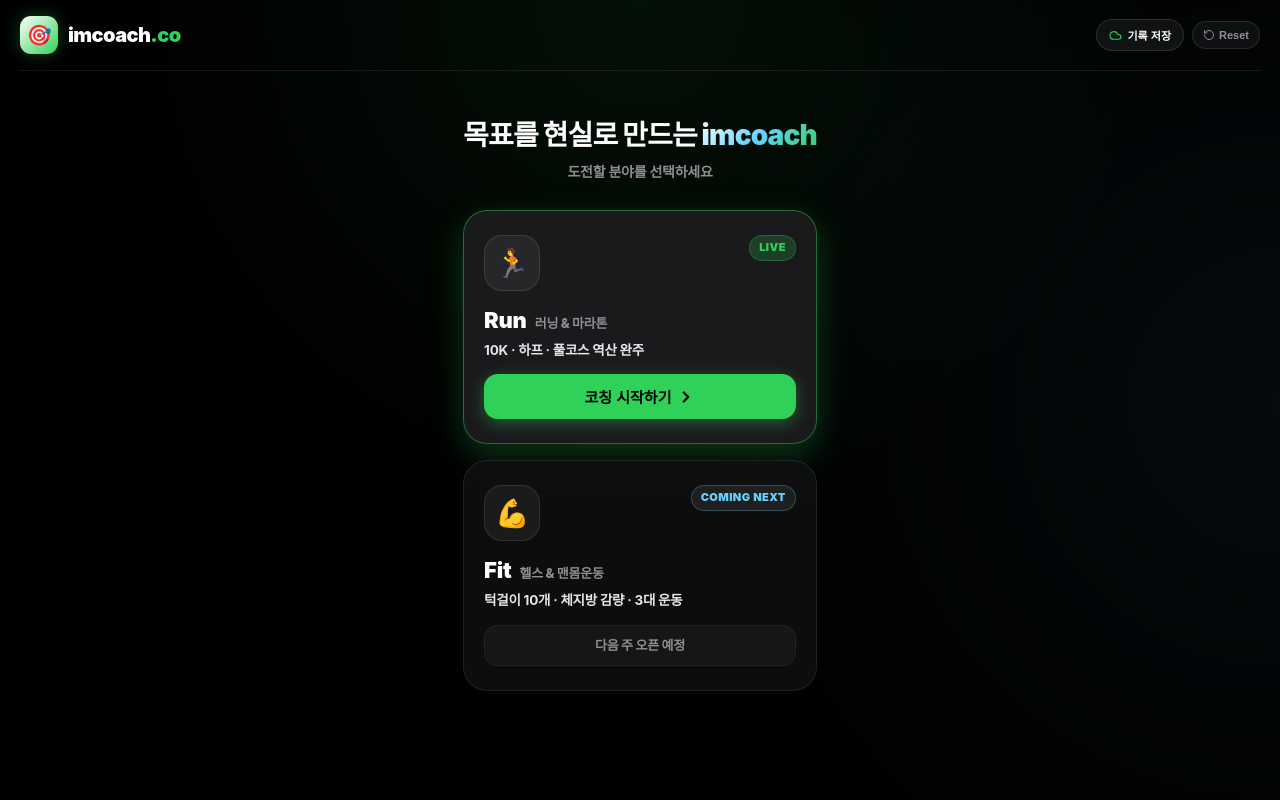
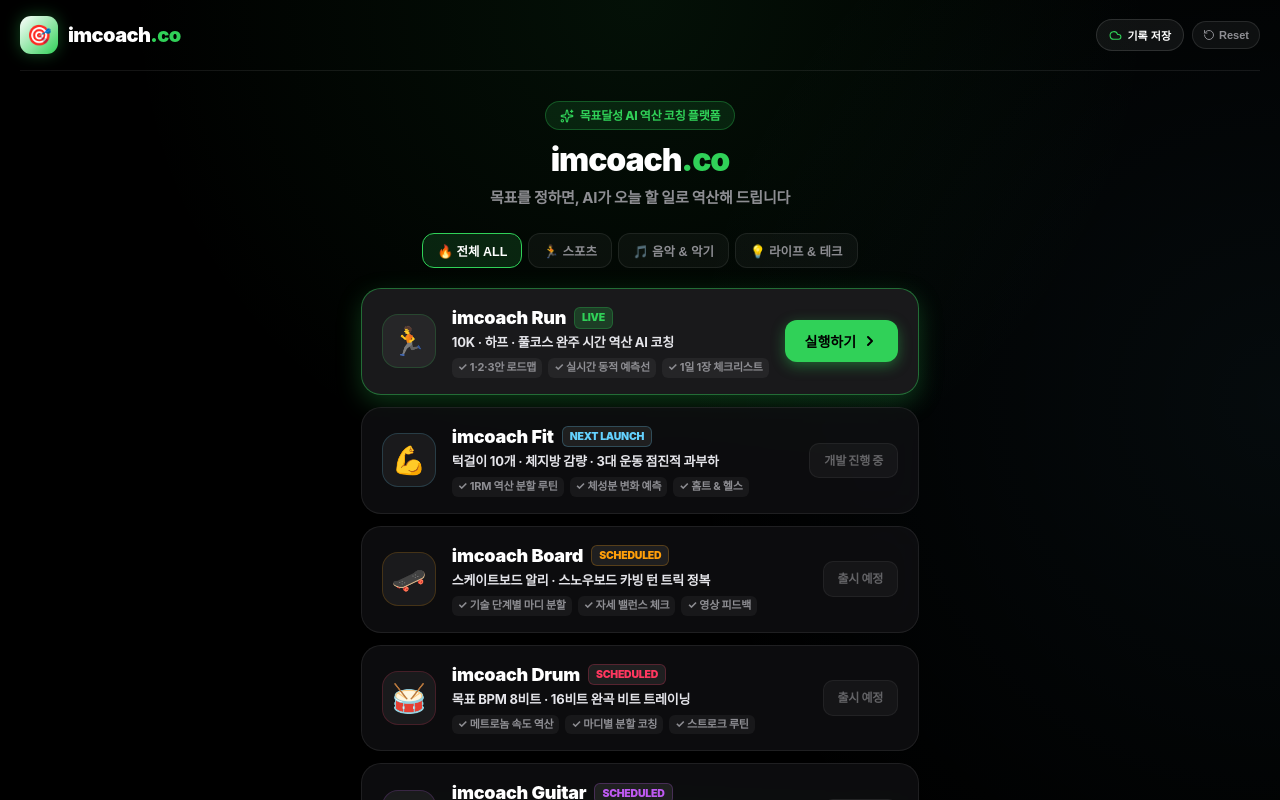
Before and after one commit to i515-glitch/imcoach.run, a React (Vite) app: page / in a window 1280 px wide. Both pictures are taken after a click on the button "🏠 허브". Shown: the top 800 px of the page. Built offline with nearby package versions, Linux system fonts and the light colour scheme; no server answers; a web font is replaced by a local one.

Commit message:
design: apply Product Hunt & Acquire.com marketplace directory layout to imcoach.co

```diff
--- a/src/components/HubHome.jsx
+++ b/src/components/HubHome.jsx
@@ -1,161 +1,339 @@
-import React from 'react';
-import { ChevronRight, Plus } from 'lucide-react';
+import React, { useState } from 'react';
+import { ArrowUpRight, ChevronRight, Zap, Flame, ShieldCheck, Sparkles, TrendingUp, Filter } from 'lucide-react';
 
-// 현재 실제 서비스 및 바로 다음 제작 예정 서비스만 깔끔하게 등록
-const SERVICES = [
+const CATEGORIES = [
+  { id: 'all', label: '🔥 전체 ALL' },
+  { id: 'sports', label: '🏃 스포츠' },
+  { id: 'music', label: '🎵 음악 & 악기' },
+  { id: 'life', label: '💡 라이프 & 테크' }
+];
+
+const PRODUCTS = [
   {
     id: 'run',
+    category: 'sports',
     path: '/run',
     icon: '🏃',
-    title: 'Run',
-    sub: '러닝 & 마라톤',
-    desc: '10K · 하프 · 풀코스 역산 완주',
-    badge: 'LIVE',
-    badgeColor: '#30d158',
-    glowColor: 'rgba(48, 209, 88, 0.25)',
+    title: 'imcoach Run',
+    domain: 'imcoach.run',
+    tagline: '10K · 하프 · 풀코스 완주 시간 역산 AI 코칭',
+    features: ['1·2·3안 로드맵', '실시간 동적 예측선', '1일 1장 체크리스트'],
+    status: 'LIVE',
+    statusColor: '#30d158',
+    stats: 'v2.4 배포 완료',
+    accentColor: '#30d158',
+    glow: 'rgba(48, 209, 88, 0.25)',
     isLive: true
   },
   {
     id: 'fit',
+    category: 'sports',
     path: '/fit',
     icon: '💪',
-    title: 'Fit',
-    sub: '헬스 & 맨몸운동',
-    desc: '턱걸이 10개 · 체지방 감량 · 3대 운동',
-    badge: 'COMING NEXT',
-    badgeColor: '#64d2ff',
-    glowColor: 'rgba(100, 210, 255, 0.2)',
+    title: 'imcoach Fit',
+    domain: 'imcoach.co/fit',
+    tagline: '턱걸이 10개 · 체지방 감량 · 3대 운동 점진적 과부하',
+    features: ['1RM 역산 분할 루틴', '체성분 변화 예측', '홈트 & 헬스'],
+    status: 'NEXT LAUNCH',
+    statusColor: '#64d2ff',
+    stats: '개발 진행 중',
+    accentColor: '#64d2ff',
+    glow: 'rgba(100, 210, 255, 0.2)',
+    isLive: false
+  },
+  {
+    id: 'board',
+    category: 'sports',
+    path: '/board',
+    icon: '🛹',
+    title: 'imcoach Board',
+    domain: 'imcoach.co/board',
+    tagline: '스케이트보드 알리 · 스노우보드 카빙 턴 트릭 정복',
+    features: ['기술 단계별 마디 분할', '자세 밸런스 체크', '영상 피드백'],
+    status: 'SCHEDULED',
+    statusColor: '#ff9f0a',
+    stats: '출시 예정',
+    accentColor: '#ff9f0a',
+    glow: 'rgba(255, 159, 10, 0.2)',
+    isLive: false
+  },
+  {
+    id: 'drum',
+    category: 'music',
+    path: '/drum',
+    icon: '🥁',
+    title: 'imcoach Drum',
+    domain: 'imcoach.co/drum',
+    tagline: '목표 BPM 8비트 · 16비트 완곡 비트 트레이닝',
+    features: ['메트로놈 속도 역산', '마디별 분할 코칭', '스트로크 루틴'],
+    status: 'SCHEDULED',
+    statusColor: '#ff375f',
+    stats: '출시 예정',
+    accentColor: '#ff375f',
+    glow: 'rgba(255, 55, 95, 0.2)',
+    isLive: false
+  },
+  {
+    id: 'guitar',
+    category: 'music',
+    path: '/guitar',
+    icon: '🎸',
+    title: 'imcoach Guitar',
+    domain: 'imcoach.co/guitar',
+    tagline: '코드 체인지 마스터 & 핑거스타일 완곡 코칭',
+    features: ['코드 운지 전환 역산', '스트로크 리듬 훈련', '인기곡 악보'],
+    status: 'SCHEDULED',
+    statusColor: '#bf5af2',
+    stats: '출시 예정',
+    accentColor: '#bf5af2',
+    glow: 'rgba(191, 90, 242, 0.2)',
+    isLive: false
+  },
+  {
+    id: 'kfood',
+    category: 'life',
+    path: '/kfood',
+    icon: '🍲',
+    title: 'imcoach K-Food',
+    domain: 'imcoach.co/kfood',
+    tagline: '글로벌 한식 요리 마스터 4주 완성 코칭',
+    features: ['양념 황금비율', '단계별 레시피 역산', '한상차림 완성'],
+    status: 'SCHEDULED',
+    statusColor: '#ffd60a',
+    stats: '출시 예정',
+    accentColor: '#ffd60a',
+    glow: 'rgba(255, 214, 10, 0.2)',
     isLive: false
   }
 ];
 
 export function HubHome({ onSelectService }) {
+  const [activeCategory, setActiveCategory] = useState('all');
+
+  const filteredProducts = PRODUCTS.filter(p => {
+    if (activeCategory === 'all') return true;
+    return p.category === activeCategory;
+  });
+
   return (
-    <div style={{ maxWidth: '640px', margin: '0 auto', padding: '24px 16px 60px', animation: 'fadeIn 0.25s ease' }}>
-      {/* 1. 상단 미니멀 헤더 */}
-      <div style={{ textAlign: 'center', marginBottom: '28px' }}>
-        <h1 style={{ fontSize: '28px', fontWeight: '900', letterSpacing: '-0.03em', color: '#ffffff', marginBottom: '6px' }}>
-          목표를 현실로 만드는 <span className="gradient-text">imcoach</span>
+    <div style={{ maxWidth: '820px', margin: '0 auto', padding: '10px 16px 60px', animation: 'fadeIn 0.25s ease' }}>
+
+      {/* 1. Acquire / Product Hunt 스타일 상단 히어로 뱃지 */}
+      <div style={{ textAlign: 'center', marginBottom: '24px' }}>
+        <div style={{
+          display: 'inline-flex',
+          alignItems: 'center',
+          gap: '6px',
+          padding: '5px 14px',
+          borderRadius: '9999px',
+          background: 'rgba(48, 209, 88, 0.12)',
+          border: '1px solid rgba(48, 209, 88, 0.3)',
+          color: 'var(--accent-primary)',
+          fontSize: '12px',
+          fontWeight: '800',
+          marginBottom: '12px'
+        }}>
+          <Sparkles size={14} />
+          <span>목표달성 AI 역산 코칭 플랫폼</span>
+        </div>
+
+        <h1 style={{
+          fontSize: '32px',
+          fontWeight: '900',
+          letterSpacing: '-0.035em',
+          color: '#ffffff',
+          lineHeight: 1.15,
+          marginBottom: '8px'
+        }}>
+          imcoach<span style={{ color: 'var(--accent-primary)' }}>.co</span>
         </h1>
-        <p style={{ color: 'var(--text-secondary)', fontSize: '14px', fontWeight: '700' }}>
-          도전할 분야를 선택하세요
+        <p style={{ color: 'var(--text-secondary)', fontSize: '15px', fontWeight: '700' }}>
+          목표를 정하면, AI가 오늘 할 일로 역산해 드립니다
         </p>
       </div>
 
-      {/* 2. 실제 서비스 중심의 깔끔한 카드 그리드 */}
+      {/* 2. Acquire 스타일 카테고리 필터 탭 */}
       <div style={{
-        display: 'grid',
-        gridTemplateColumns: 'repeat(auto-fill, minmax(280px, 1fr))',
-        gap: '16px',
+        display: 'flex',
+        justifyContent: 'center',
+        gap: '6px',
+        flexWrap: 'wrap',
         marginBottom: '20px'
       }}>
-        {SERVICES.map((item) => (
-          <div
-            key={item.id}
-            onClick={() => item.isLive && onSelectService(item.id)}
+        {CATEGORIES.map(cat => {
+          const isSelected = activeCategory === cat.id;
+          return (
+            <button
+              key={cat.id}
+              onClick={() => setActiveCategory(cat.id)}
               style={{
-              padding: '24px 20px',
-              borderRadius: '24px',
-              background: item.isLive ? 'rgba(28, 28, 30, 0.95)' : 'rgba(20, 20, 22, 0.65)',
-              border: item.isLive ? '1.5px solid rgba(48, 209, 88, 0.45)' : '1px solid rgba(255, 255, 255, 0.08)',
-              backdropFilter: 'blur(20px)',
-              cursor: item.isLive ? 'pointer' : 'default',
-              transition: 'all 0.2s cubic-bezier(0.16, 1, 0.3, 1)',
-              boxShadow: item.isLive ? `0 12px 32px ${item.glowColor}` : 'none',
-              display: 'flex',
-              flexDirection: 'column',
-              justifyContent: 'space-between',
-              minHeight: '210px'
+                padding: '7px 14px',
+                borderRadius: '12px',
+                fontSize: '12.5px',
+                fontWeight: '800',
+                cursor: 'pointer',
+                border: isSelected ? '1px solid var(--accent-primary)' : '1px solid rgba(255, 255, 255, 0.08)',
+                background: isSelected ? 'rgba(48, 209, 88, 0.15)' : 'rgba(255, 255, 255, 0.04)',
+                color: isSelected ? '#ffffff' : 'var(--text-secondary)',
+                transition: 'all 0.15s ease'
               }}
             >
-            {/* 상단: 아이콘 + 뱃지 */}
-            <div style={{ display: 'flex', justifyContent: 'space-between', alignItems: 'flex-start' }}>
+              {cat.label}
+            </button>
+          );
+        })}
+      </div>
+
+      {/* 3. Product Hunt / Acquire 스타일 제품 리스트 카드 (수평 덱 카드) */}
+      <div style={{ display: 'flex', flexDirection: 'column', gap: '12px' }}>
+        {filteredProducts.map((p) => {
+          return (
+            <div
+              key={p.id}
+              onClick={() => p.isLive && onSelectService(p.id)}
+              style={{
+                padding: '16px 20px',
+                borderRadius: '20px',
+                background: p.isLive ? 'rgba(28, 28, 30, 0.92)' : 'rgba(18, 18, 20, 0.7)',
+                border: p.isLive ? '1.5px solid rgba(48, 209, 88, 0.45)' : '1px solid rgba(255, 255, 255, 0.08)',
+                backdropFilter: 'blur(20px)',
+                cursor: p.isLive ? 'pointer' : 'default',
+                transition: 'all 0.18s ease',
+                boxShadow: p.isLive ? `0 8px 24px ${p.glow}` : 'none',
+                display: 'flex',
+                alignItems: 'center',
+                justifyContent: 'space-between',
+                gap: '16px',
+                flexWrap: 'wrap'
+              }}
+            >
+              {/* 좌측: 아이콘 + 서비스 정보 */}
+              <div style={{ display: 'flex', alignItems: 'center', gap: '16px', flex: '1 1 300px' }}>
                 <div style={{
-                width: '56px',
-                height: '56px',
-                borderRadius: '18px',
+                  width: '54px',
+                  height: '54px',
+                  borderRadius: '16px',
                   background: 'rgba(255, 255, 255, 0.06)',
-                border: '1px solid rgba(255, 255, 255, 0.1)',
+                  border: `1px solid ${p.accentColor}30`,
                   display: 'flex',
                   alignItems: 'center',
                   justifyContent: 'center',
-                fontSize: '28px'
+                  fontSize: '28px',
+                  flexShrink: 0
                 }}>
-                {item.icon}
+                  {p.icon}
                 </div>
 
+                <div>
+                  <div style={{ display: 'flex', alignItems: 'center', gap: '8px', marginBottom: '2px' }}>
+                    <span style={{ fontSize: '18px', fontWeight: '900', color: '#ffffff' }}>
+                      {p.title}
+                    </span>
                     <span style={{
-                fontSize: '11px',
+                      fontSize: '10.5px',
                       fontWeight: '900',
-                padding: '4px 9px',
-                borderRadius: '9999px',
-                background: item.isLive ? 'rgba(48, 209, 88, 0.2)' : 'rgba(255, 255, 255, 0.08)',
-                color: item.badgeColor,
-                border: `1px solid ${item.badgeColor}40`,
-                letterSpacing: '0.04em'
+                      padding: '2px 7px',
+                      borderRadius: '6px',
+                      background: p.isLive ? 'rgba(48, 209, 88, 0.2)' : 'rgba(255, 255, 255, 0.08)',
+                      color: p.statusColor,
+                      border: `1px solid ${p.statusColor}40`
                     }}>
-                {item.badge}
+                      {p.status}
                     </span>
                   </div>
 
-            {/* 중간: 타이틀 + 1줄 설명 */}
-            <div style={{ margin: '14px 0' }}>
-              <div style={{ display: 'flex', alignItems: 'baseline', gap: '8px', marginBottom: '4px' }}>
-                <span style={{ fontSize: '22px', fontWeight: '900', color: '#ffffff' }}>
-                  {item.title}
+                  <div style={{ fontSize: '13px', color: '#e5e5ea', fontWeight: '700', marginBottom: '6px' }}>
+                    {p.tagline}
+                  </div>
+
+                  {/* 마이크로 태그 칩 */}
+                  <div style={{ display: 'flex', gap: '6px', flexWrap: 'wrap' }}>
+                    {p.features.map((f, fIdx) => (
+                      <span key={fIdx} style={{
+                        fontSize: '11px',
+                        fontWeight: '700',
+                        color: 'var(--text-secondary)',
+                        background: 'rgba(255, 255, 255, 0.05)',
+                        padding: '2px 6px',
+                        borderRadius: '6px'
+                      }}>
+                        ✓ {f}
                       </span>
-                <span style={{ fontSize: '13px', color: 'var(--text-secondary)', fontWeight: '800' }}>
-                  {item.sub}
-                </span>
+                    ))}
                   </div>
-              <div style={{ fontSize: '13.5px', color: '#e5e5ea', fontWeight: '700' }}>
-                {item.desc}
                 </div>
               </div>
 
-            {/* 하단: 액션 버튼 */}
-            <div>
-              {item.isLive ? (
+              {/* 우측: 상태 뱃지 & 실행 버튼 (Product Hunt Launch Style) */}
+              <div style={{ display: 'flex', alignItems: 'center', gap: '10px' }}>
+                {p.isLive ? (
                   <button
                     type="button"
                     style={{
-                    width: '100%',
-                    padding: '12px 16px',
-                    borderRadius: '14px',
+                      padding: '11px 20px',
+                      borderRadius: '12px',
                       background: 'var(--accent-primary)',
                       color: '#000000',
-                    fontSize: '15px',
+                      fontSize: '14px',
                       fontWeight: '900',
                       border: 'none',
                       cursor: 'pointer',
                       display: 'flex',
                       alignItems: 'center',
-                    justifyContent: 'center',
                       gap: '6px',
-                    boxShadow: '0 4px 16px rgba(48, 209, 88, 0.4)'
+                      boxShadow: '0 4px 14px rgba(48, 209, 88, 0.4)',
+                      whiteSpace: 'nowrap'
                     }}
                   >
-                  <span>코칭 시작하기</span>
-                  <ChevronRight size={18} strokeWidth={3} />
+                    <span>실행하기</span>
+                    <ChevronRight size={16} strokeWidth={3} />
                   </button>
                 ) : (
-                <div style={{
-                  width: '100%',
-                  padding: '10px 14px',
-                  borderRadius: '14px',
+                  <span style={{
+                    fontSize: '12px',
+                    fontWeight: '800',
+                    color: 'var(--text-muted)',
                     background: 'rgba(255, 255, 255, 0.04)',
-                  color: 'var(--text-secondary)',
-                  fontSize: '13px',
-                  fontWeight: '800',
-                  textAlign: 'center',
-                  border: '1px solid rgba(255, 255, 255, 0.06)'
+                    padding: '8px 14px',
+                    borderRadius: '10px',
+                    border: '1px solid rgba(255, 255, 255, 0.06)',
+                    whiteSpace: 'nowrap'
                   }}>
-                  다음 주 오픈 예정
-                </div>
+                    {p.stats}
+                  </span>
                 )}
               </div>
             </div>
-        ))}
+          );
+        })}
+      </div>
+
+      {/* 4. 하단 미니멀 플랫폼 통계 바 */}
+      <div style={{
+        marginTop: '24px',
+        padding: '14px 18px',
+        borderRadius: '16px',
+        background: 'rgba(0, 0, 0, 0.45)',
+        border: '1px solid rgba(255, 255, 255, 0.08)',
+        display: 'flex',
+        justifyContent: 'space-around',
+        alignItems: 'center',
+        textAlign: 'center'
+      }}>
+        <div>
+          <div style={{ fontSize: '11px', color: 'var(--text-muted)', fontWeight: '800' }}>엔진 타입</div>
+          <div style={{ fontSize: '14px', color: '#ffffff', fontWeight: '900', marginTop: '2px' }}>AI 목표 역산 설계</div>
+        </div>
+        <div style={{ width: '1px', height: '24px', background: 'rgba(255,255,255,0.1)' }} />
+        <div>
+          <div style={{ fontSize: '11px', color: 'var(--text-muted)', fontWeight: '800' }}>플랫폼 도메인</div>
+          <div style={{ fontSize: '14px', color: 'var(--accent-primary)', fontWeight: '900', marginTop: '2px' }}>imcoach.co</div>
+        </div>
+        <div style={{ width: '1px', height: '24px', background: 'rgba(255,255,255,0.1)' }} />
+        <div>
+          <div style={{ fontSize: '11px', color: 'var(--text-muted)', fontWeight: '800' }}>출시 주기</div>
+          <div style={{ fontSize: '14px', color: '#64d2ff', fontWeight: '900', marginTop: '2px' }}>매주 1개 신규 런칭</div>
+        </div>
       </div>
     </div>
   );
```
Lines whose indentation alone changed are shown as unchanged.
